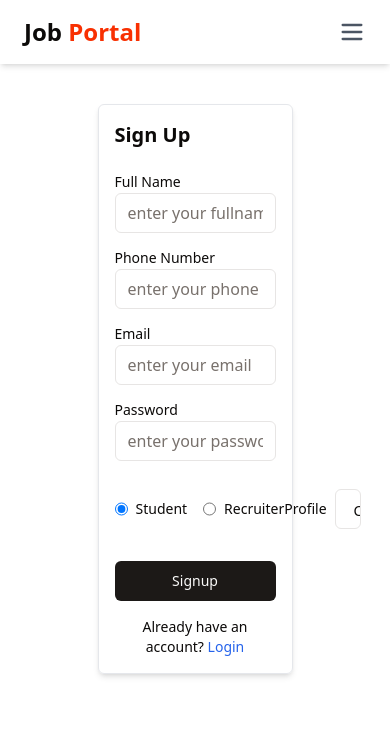
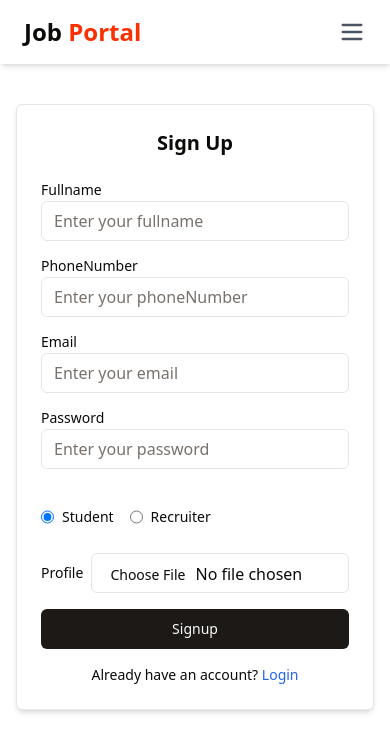
Before and after one commit to patilrohit1964/my_job_portal, a React (Vite) app in the folder client/: page /signup in a window 390 px wide. Shown: the top 752 px of the page. Built offline with nearby package versions, Linux system fonts and the light colour scheme.

Commit message:
adding media query

```diff
--- a/client/src/components/FilterCard.jsx
+++ b/client/src/components/FilterCard.jsx
@@ -61,7 +61,7 @@ const FilterCard = () => {
                 {
                     filterData.map((data, index) => (
                         <div key={index}>
-                            <h2 className='font-semibold text-lg text-gray-700 mb-3'>{data.filterType}</h2>
+                            <h2 className='font-semibold text-lg text-gray-700 mb-3'>{data?.filterType}</h2>
                             {
                                 data.array.map((item, idx) => {
                                     const radioId = `r-${index}-${idx}`
--- a/client/src/components/auth/Signup.jsx
+++ b/client/src/components/auth/Signup.jsx
@@ -1,16 +1,18 @@
-import { setLoading, setUser } from '@/redux/authSlice'
-import { USER_API_END_POINT } from '@/utils/constants'
-import axios from 'axios'
-import { Loader2 } from 'lucide-react'
-import { useEffect, useState } from 'react'
-import { useDispatch, useSelector } from 'react-redux'
-import { Link, useNavigate } from 'react-router-dom'
-import { toast } from 'react-toastify'
-import Navbar from '../shared/Navbar'
-import { Button } from '../ui/button'
-import { Input } from '../ui/input'
-import { Label } from '../ui/label'
-import { RadioGroup } from '../ui/radio-group'
+import { setLoading, setUser } from '@/redux/authSlice';
+import { USER_API_END_POINT } from '@/utils/constants';
+import axios from 'axios';
+import { Loader2 } from 'lucide-react';
+import { useEffect, useState } from 'react';
+import { useDispatch, useSelector } from 'react-redux';
+import { Link, useNavigate } from 'react-router-dom';
+import { toast } from 'react-toastify';
+import Navbar from '../shared/Navbar';
+import { Button } from '../ui/button';
+import { Input } from '../ui/input';
+import { Label } from '../ui/label';
+import { RadioGroup } from '../ui/radio-group';
+import { motion } from 'framer-motion';
+
 const Signup = () => {
     const [input, setInput] = useState({
         fullname: "",
@@ -19,19 +21,23 @@ const Signup = () => {
         password: "",
         role: "student",
         file: ""
-    })
-    const [focusedInput, setFocusedInput] = useState("")
+    });
+
+    const [focusedInput, setFocusedInput] = useState("");
 
     const navigate = useNavigate();
     const dispatch = useDispatch();
-    const { loading ,user} = useSelector(state => state.authSlice);
+    const { loading, user } = useSelector(state => state.authSlice);
+
     const changeEventHandler = (e) => {
-        const { name, value } = e.target
-        setInput({ ...input, [name]: value })
-    }
+        const { name, value } = e.target;
+        setInput({ ...input, [name]: value });
+    };
+
     const changeFileHandler = (e) => {
         setInput({ ...input, file: e.target.files?.[0] });
-    }
+    };
+
     const handleSubmit = async (e) => {
         e.preventDefault();
         const formData = new FormData();
@@ -45,13 +51,11 @@ const Signup = () => {
         }
 
         try {
-            dispatch(setLoading(true))
+            dispatch(setLoading(true));
             const res = await axios.post(`${USER_API_END_POINT}/register`, formData, {
                 withCredentials: true,
-                headers: {
-                    'Content-Type': 'multipart/form-data',
-                },
-            })
+                headers: { 'Content-Type': 'multipart/form-data' },
+            });
             if (res.data.success) {
                 dispatch(setUser(res.data.user));
                 navigate("/");
@@ -63,104 +67,87 @@ const Signup = () => {
         } finally {
             dispatch(setLoading(false));
         }
-    }
+    };
+
     useEffect(() => {
         if (user) {
             navigate("/");
         }
-    }, [])
+    }, [user, navigate]);
 
     return (
         <div>
             <Navbar />
-            <div className='flex items-center justify-center max-w-7xl mx-auto'>
-                <form action="" className='w-1/2 border border-gray-200 rounded-md p-4 my-10 shadow-md' onSubmit={handleSubmit}>
-                    <h1 className='font-bold text-xl mb-5'>Sign Up</h1>
-                    <div>
-                        <Label>Full Name</Label>
+            <div className='flex items-center justify-center max-w-7xl mx-auto px-4'>
+                <motion.form
+                    initial={{ opacity: 0, y: 50 }}
+                    animate={{ opacity: 1, y: 0 }}
+                    transition={{ duration: 0.5 }}
+                    className='w-full sm:w-3/4 md:w-1/2 border border-gray-200 rounded-md p-6 my-10 shadow-md bg-white'
+                    onSubmit={handleSubmit}
+                >
+                    <h1 className='font-bold text-xl mb-5 text-center'>Sign Up</h1>
+
+                    {["fullname", "phoneNumber", "email", "password"].map((field, index) => (
+                        <motion.div
+                            key={field}
+                            className='mt-3'
+                            whileHover={{ scale: 1.02 }}
+                        >
+                            <Label>{field.charAt(0).toUpperCase() + field.slice(1)}</Label>
                             <Input
-                            type="text"
-                            name="fullname"
-                            placeholder="enter your fullname"
-                            value={input.fullname}
+                                type={field === "password" ? "password" : "text"}
+                                name={field}
+                                placeholder={`Enter your ${field}`}
+                                value={input[field]}
                                 onChange={changeEventHandler}
-                            onFocus={() => setFocusedInput("fullname")}
+                                onFocus={() => setFocusedInput(field)}
                                 onBlur={() => setFocusedInput("")}
-                            className={focusedInput === "fullname" ? "border-blue-500 ring-2 ring-blue-200" : ""}
+                                className={`transition-all duration-300 ${focusedInput === field ? "border-blue-500 ring-2 ring-blue-200" : ""
+                                    }`}
                             />
+                        </motion.div>
+                    ))}
+
+                    <div className='flex flex-col sm:flex-row justify-between mt-3'>
+                        <RadioGroup className="flex items-center gap-4 my-4">
+                            {["student", "recruiter"].map((role) => (
+                                <div key={role} className="flex items-center space-x-2">
+                                    <Input type="radio" name="role" value={role} id={role} checked={input.role === role} onChange={changeEventHandler} />
+                                    <Label htmlFor={role} className="cursor-pointer">{role.charAt(0).toUpperCase() + role.slice(1)}</Label>
                                 </div>
-                    <div className='mt-3'>
-                        <Label>Phone Number</Label>
-                        <Input
-                            type="text"
-                            name="phoneNumber"
-                            placeholder="enter your phone number"
-                            value={input.phoneNumber}
-                            onChange={changeEventHandler}
-                            onFocus={() => setFocusedInput("phoneNumber")}
-                            onBlur={() => setFocusedInput("")}
-                            className={focusedInput === "phoneNumber" ? "border-blue-500 ring-2 ring-blue-200" : ""}
-                        />
-                    </div>
-                    <div className='mt-3'>
-                        <Label>Email</Label>
-                        <Input
-                            type="text"
-                            name="email"
-                            placeholder="enter your email"
-                            value={input.email}
-                            onChange={changeEventHandler}
-                            onFocus={() => setFocusedInput("email")}
-                            onBlur={() => setFocusedInput("")}
-                            className={focusedInput === "email" ? "border-blue-500 ring-2 ring-blue-200" : ""}
-                        />
-                    </div>
-                    <div className='mt-3'>
-                        <Label>Password</Label>
-                        <Input
-                            type="text"
-                            name="password"
-                            placeholder="enter your password"
-                            value={input.password}
-                            onChange={changeEventHandler}
-                            onFocus={() => setFocusedInput("password")}
-                            onBlur={() => setFocusedInput("")}
-                            className={focusedInput === "password" ? "border-blue-500 ring-2 ring-blue-200" : ""}
-                        />
-                    </div>
-                    <div className='flex items-center justify-between mt-3'>
-                        <RadioGroup className="flex items-center gap-4 my-4">
-                            <div className="flex items-center space-x-2">
-                                <Input type="radio" name="role" value="student" id="r1" checked={input.role === "student"} onChange={changeEventHandler} />
-                                <Label htmlFor="r1">Student</Label>
-                            </div>
-                            <div className="flex items-center space-x-2">
-                                <Input type="radio" name="role" value="recruiter" id="r2" checked={input.role === "recruiter"} onChange={changeEventHandler} />
-                                <Label htmlFor="r2">Recruiter</Label>
-                            </div>
+                            ))}
                         </RadioGroup>
                         <div className='flex items-center gap-2'>
                             <Label>Profile</Label>
                             <Input
                                 accept="image/*"
                                 type="file"
-                                className={`cursor-pointer ${focusedInput === "file" ? "border-blue-500 ring-2 ring-blue-200" : ""}`}
+                                className="cursor-pointer transition-all duration-300"
                                 onChange={changeFileHandler}
-                                onFocus={() => setFocusedInput("file")}
-                                onBlur={() => setFocusedInput("")}
                             />
                         </div>
                     </div>
-                    {loading ? <Button className="w-full my-4" disabled={loading}><Loader2 className='mr-2 h-4 w-4 animate-spin' /> Please Wait</Button> :
+
+                    {loading ? (
+                        <Button className="w-full my-4 flex items-center justify-center" disabled>
+                            <Loader2 className='mr-2 h-4 w-4 animate-spin' /> Please Wait
+                        </Button>
+                    ) : (
+                        <motion.div whileHover={{ scale: 1.02 }}>
                             <Button type="submit" className="w-full my-4">
                                 Signup
                             </Button>
-                    }
-                    <div className='text-sm text-center'>Already have an account? <Link to={"/login"} className='text-blue-600'>Login</Link></div>
-                </form>
+                        </motion.div>
+                    )}
+
+                    <div className='text-sm text-center'>
+                        Already have an account? <Link to={"/login"} className='text-blue-600'>Login</Link>
+                    </div>
+                </motion.form>
             </div>
         </div>
-    )
-}
+    );
+};
 
-export default Signup
+export default Signup;
```
Also changed, not shown: client/src/components/Browse.jsx (+31 -24 lines). Lines whose indentation alone changed are shown as unchanged.
